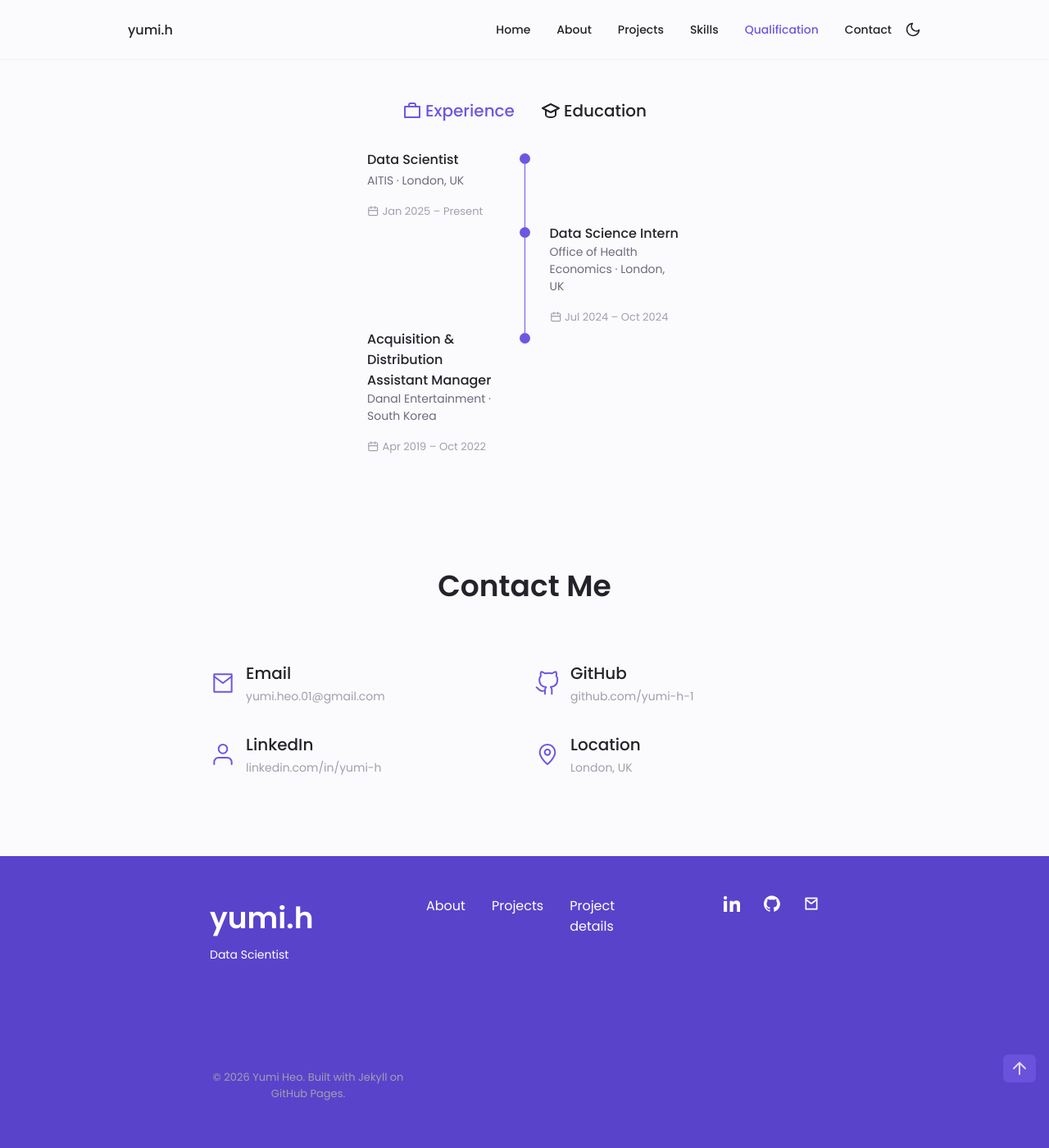
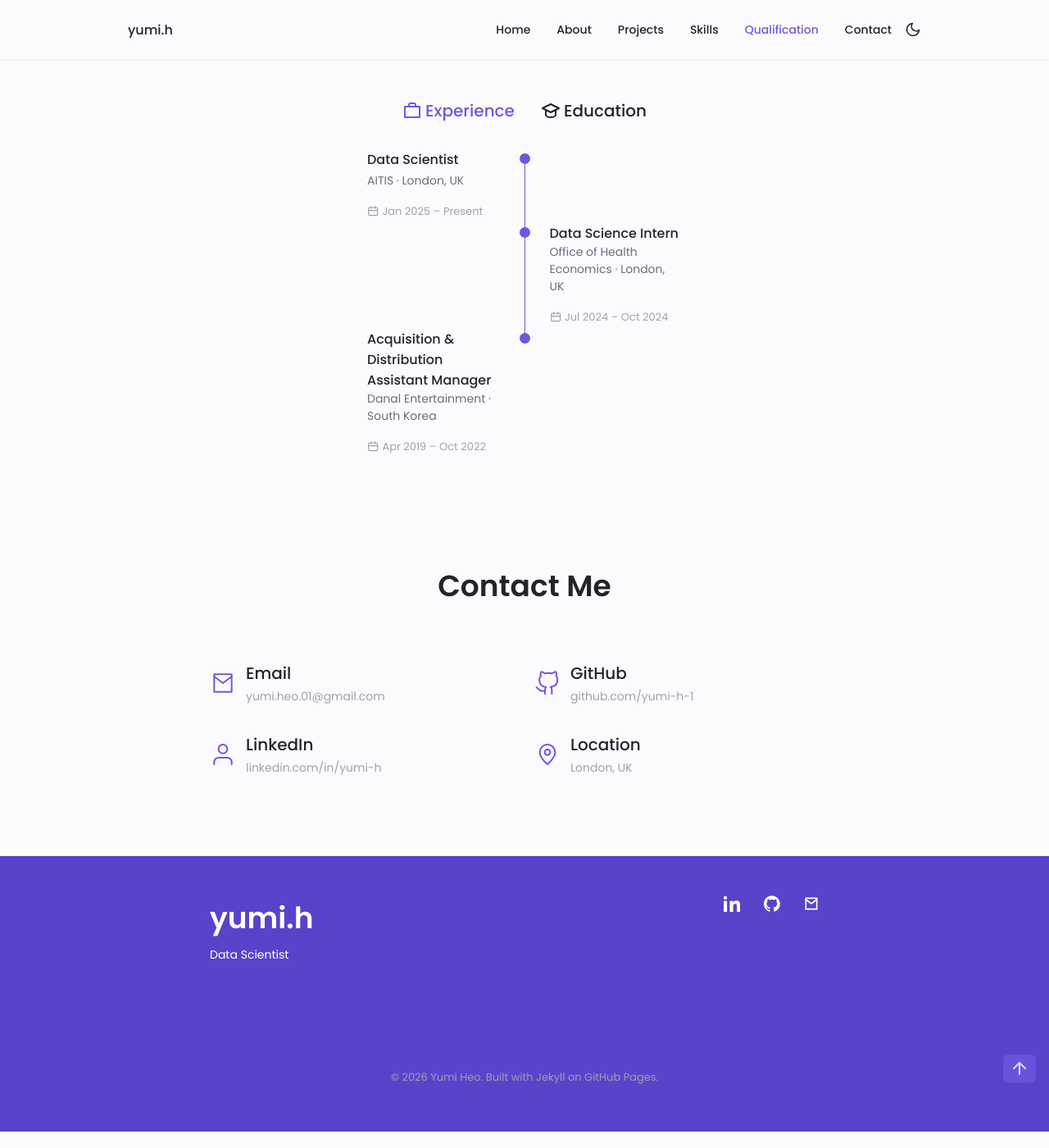
Before and after one commit to yumi-h-1/yumi-h-1.github.io, a Jekyll site: the page built from index.html, in a window 1280 px wide and 1400 px high, scrolled down 2739 px. Shown: the whole window at 82% size. Built offline with Jekyll 4.4.1, drawn with Linux system fonts in a browser that asks for light colours.

Commit message:
Remove elements in footer

```diff
--- a/_layouts/default.html
+++ b/_layouts/default.html
@@ -96,12 +96,6 @@
         <span class="footer__subtitle">{{ site.role }}</span>
       </div>
 
-      <ul class="footer__links">
-        <li><a href="{{ '/' | relative_url }}#about" class="footer__link">About</a></li>
-        <li><a href="{{ '/' | relative_url }}#projects" class="footer__link">Projects</a></li>
-        <li><a href="{{ '/projects/' | relative_url }}" class="footer__link">Project details</a></li>
-      </ul>
-
       <div class="footer__socials">
         <a href="https://www.linkedin.com/in/{{ site.linkedin_username }}/" class="footer__social" aria-label="LinkedIn" target="_blank" rel="noopener">
           <svg viewBox="0 0 24 24" fill="currentColor"><path d="M4.98 3.5C4.98 4.88 3.87 6 2.5 6S0 4.88 0 3.5 1.12 1 2.5 1s2.48 1.12 2.48 2.5zM.02 8h4.96V24H.02V8zM8.98 8h4.75v2.2h.07c.66-1.25 2.27-2.57 4.67-2.57 5 0 5.92 3.29 5.92 7.57V24h-4.96v-7.63c0-1.82-.03-4.17-2.54-4.17-2.54 0-2.93 1.98-2.93 4.03V24H8.98V8z"/></svg>
--- a/assets/css/styles.css
+++ b/assets/css/styles.css
@@ -562,18 +562,17 @@ a.contact__subtitle:hover { color: var(--first-color); }
 }
 .footer__title { font-size: var(--h1-font-size); margin-bottom: var(--mb-0-25); color: #fff; }
 .footer__subtitle { font-size: var(--small-font-size); color: #fff; }
-.footer__links { display: flex; flex-direction: column; row-gap: 1.5rem; }
-.footer__link:hover { color: var(--first-color-lighter); }
 .footer__social { font-size: 1.25rem; margin-right: var(--mb-1-5); display: inline-flex; }
 .footer__social svg { width: 1.25rem; height: 1.25rem; }
 .footer__social:hover { color: var(--first-color-lighter); }
 .footer__copy {
+  grid-column: 1 / -1;
   font-size: var(--smaller-font-size);
   text-align: center;
   color: var(--text-color-light);
   margin-top: var(--mb-3);
 }
-.footer__title, .footer__subtitle, .footer__link, .footer__social { color: #fff; }
+.footer__title, .footer__subtitle, .footer__social { color: #fff; }
 
 /*==================== SCROLL UP ====================*/
 .scrollup {
@@ -676,9 +675,7 @@ a.contact__subtitle:hover { color: var(--first-color); }
   .qualification__button { margin: 0 var(--mb-1); }
   .qualification__sections { grid-template-columns: 0.5fr; }
 
-  .footer__container { grid-template-columns: repeat(3, 1fr); }
   .footer__bg { padding: 3rem 0 3.5rem; }
-  .footer__links { flex-direction: row; column-gap: 2rem; }
   .footer__socials { justify-self: flex-end; }
   .footer__copy { margin-top: 4.5rem; }
 }
```
Also changed, not shown: projects.md (deleted, +0 -27 lines).
